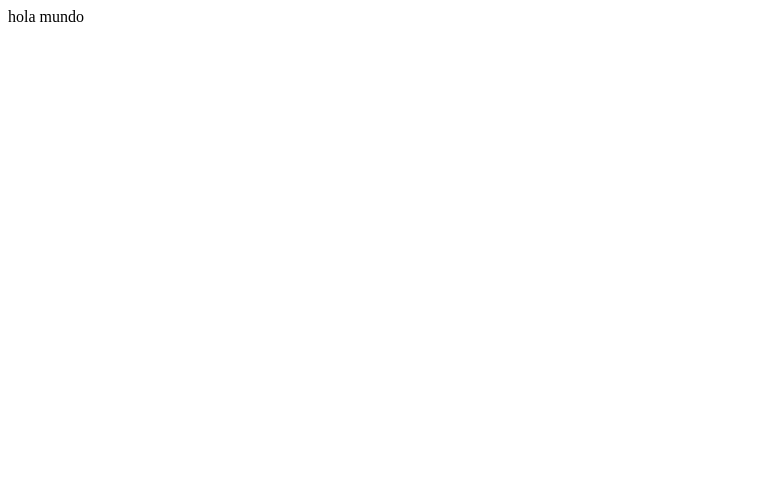
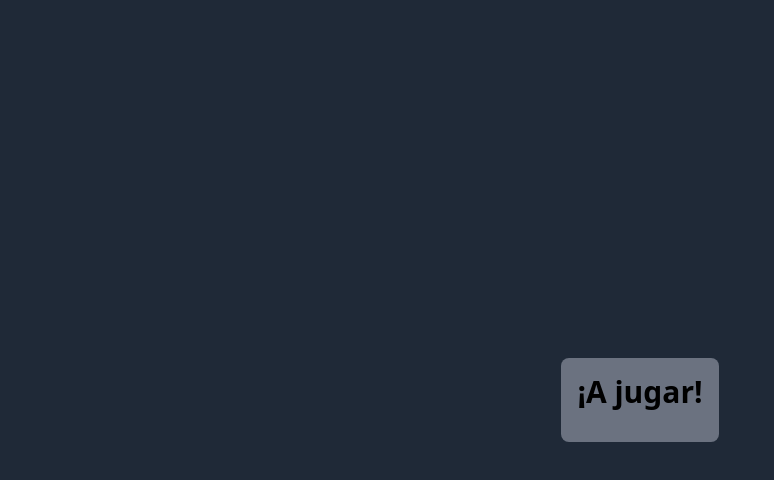
Before and after one commit to roxsyVel910/sheldons-Game, a React (Vite) app: page / in a window 1280 px wide. Shown: the top 480 px of the page, without its empty margins (0-774 px from the left). Built offline with nearby package versions, Linux system fonts and the light colour scheme.

Commit message:
instalacion de talwind, mauetacion de a jugar

```diff
--- a/package.json
+++ b/package.json
@@ -10,8 +10,11 @@
     "preview": "vite preview"
   },
   "dependencies": {
+    "autoprefixer": "^10.4.14",
+    "postcss": "^8.4.24",
     "react": "^18.2.0",
-    "react-dom": "^18.2.0"
+    "react-dom": "^18.2.0",
+    "tailwindcss": "^3.3.2"
   },
   "devDependencies": {
     "@types/react": "^18.0.37",
--- /dev/null
+++ b/postcss.config.cjs
@@ -0,0 +1,3 @@
+module.exports = {
+  plugins: [require("tailwindcss"), require("autoprefixer")],
+};
--- a/src/Game.jsx
+++ b/src/Game.jsx
@@ -1,4 +1,4 @@
-import { useState } from 'react'
+import { useState, useEffect } from 'react'
 
 
 function Game() {
@@ -15,8 +15,12 @@ function Game() {
 
   return (
     <>
-      <div> hola mundo
+      <div className="flex items-center justify-center h-screen bg-gray-800">
+      <div className="rounded-lg p-4 bg-gray-500">
+        <h1 className="text-3xl mb-4 text-center font-bold">¡A jugar!</h1>
+
       </div>
+    </div>
     </>
   )
 }
--- /dev/null
+++ b/src/index.css
@@ -0,0 +1,3 @@
+@tailwind base;
+@tailwind components;
+@tailwind utilities;
--- a/src/main.jsx
+++ b/src/main.jsx
@@ -1,6 +1,7 @@
 import React from 'react'
 import ReactDOM from 'react-dom/client'
 import Game from './Game.jsx'
+import "./index.css"
 
 ReactDOM.createRoot(document.getElementById('root')).render(
   <React.StrictMode>
--- /dev/null
+++ b/tailwind.config.cjs
@@ -0,0 +1,8 @@
+/** @type {import('tailwindcss').Config} */
+module.exports = {
+  content: ["./src/**/*.jsx", "./src/**/*.js"],
+  theme: {
+    extend: {},
+  },
+  plugins: [],
+};
```
Also changed, not shown: 1 other file (tests, documents, lock files or other folders).
